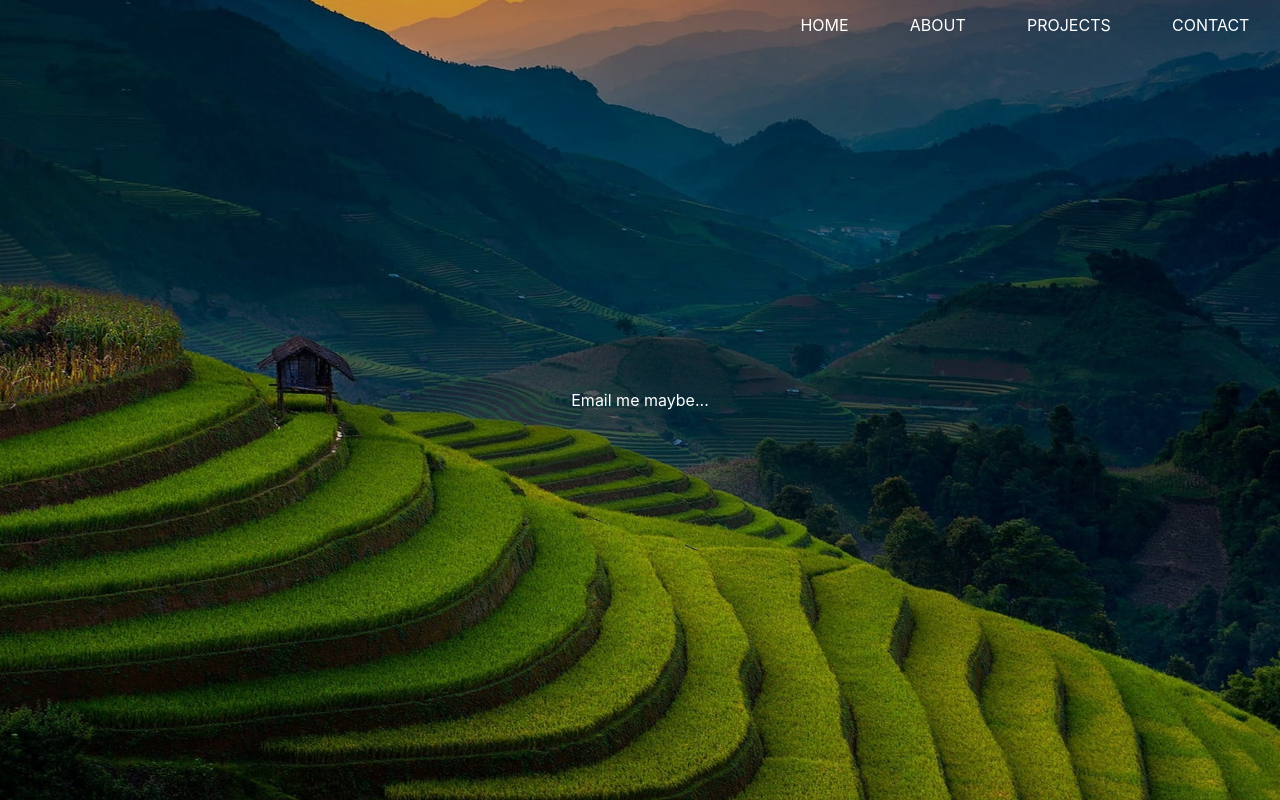
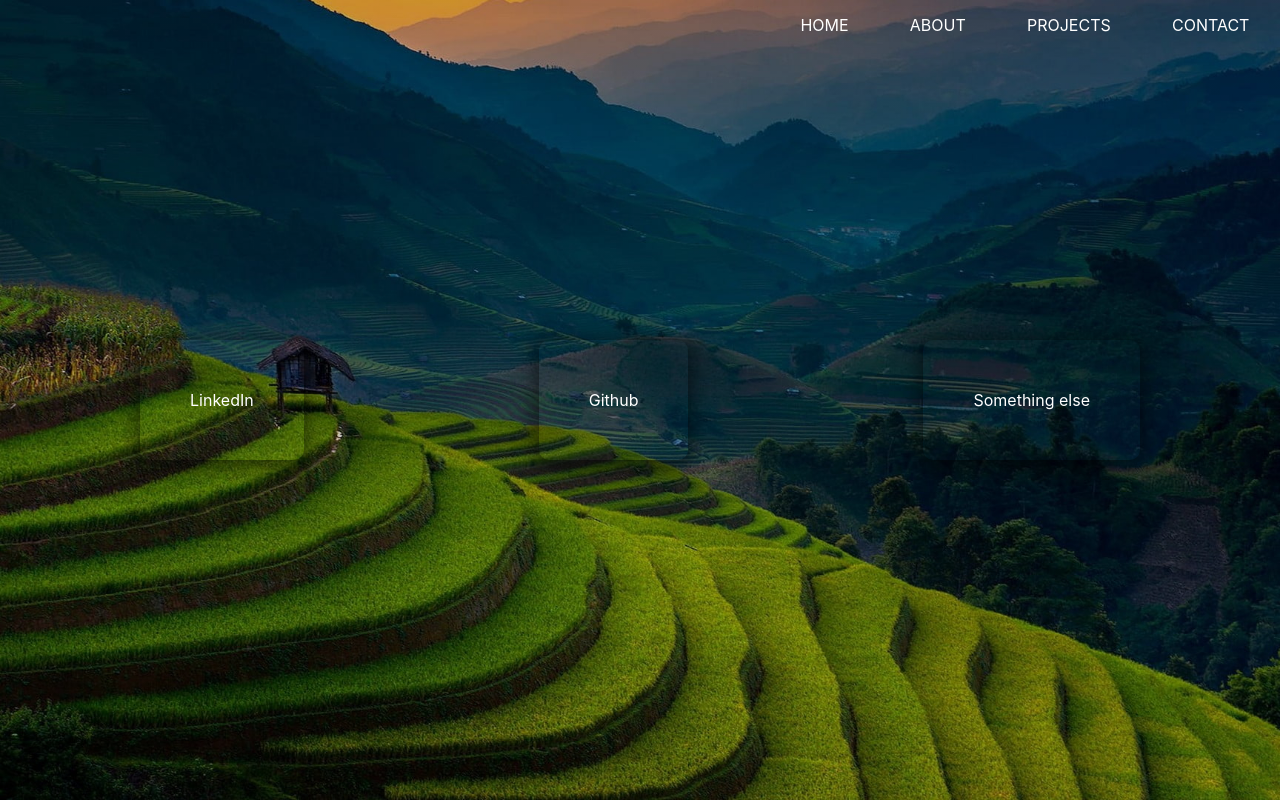
Before and after one commit to PierreLN/PierreLN.github.io, a React (Create React App) app: page / in a window 1280 px wide. Both pictures are taken after a click on the button "CONTACT". Built offline with nearby package versions, Linux system fonts and the light colour scheme.

Commit message:
add contact page css

```diff
--- a/src/components/ContactPage/ContactPage.jsx
+++ b/src/components/ContactPage/ContactPage.jsx
@@ -1,8 +1,15 @@
 import React from "react";
 import styles from "./ContactPage.module.css";
+import Card from "../UI/Card";
 
 function ContactPage(props) {
-  return <div>Email me maybe...</div>;
+  return (
+    <div className={styles.contactPage}>
+      <Card className={styles.contactPage_element}>LinkedIn</Card>
+      <Card className={styles.contactPage_element}>Github</Card>
+      <Card className={styles.contactPage_element}>Something else</Card>
+    </div>
+  );
 }
 
 export default ContactPage;
--- a/src/components/ContactPage/ContactPage.module.css
+++ b/src/components/ContactPage/ContactPage.module.css
@@ -1,3 +1,19 @@
 .contactPage {
+  width: 1000px;
+  height: auto;
+  display: flex;
+  justify-content: space-between;
+}
 
+.contactPage_element {
+  width: fit-content;
+  box-shadow: 0px 5px 20px 5px rgba(0, 0, 0, 0.5);
+  padding: 5%;
+  transition: all 0.5s ease-in-out;
 }
+
+.contactPage_element:hover {
+  transform: scale(1.5);
+  box-shadow: 0px 15px 40px 15px rgba(0, 0, 0, 0.5);
+  cursor: pointer;
+}
--- a/src/components/MainPage/MainPage.jsx
+++ b/src/components/MainPage/MainPage.jsx
@@ -1,4 +1,4 @@
-import React, { useState, useEffect } from "react";
+import React, { useState, useEffect, useRef } from "react";
 import styles from "./MainPage.module.css";
 import AboutPage from "../AboutPage/AboutPage";
 import HomePage from "../HomePage/HomePage";
@@ -6,7 +6,9 @@ import ProjectPage from "../ProjectPage/ProjectPage";
 import ContactPage from "../ContactPage/ContactPage";
 
 function MainPage(props) {
-  const selected = (data) => {
+  const mainPageRef = useRef(null);
+
+  const selected = () => {
     setCurrentPage(projectPage);
   };
 
@@ -29,7 +31,11 @@ function MainPage(props) {
     }
   }, [props.selectedPage]);
 
-  return <div className={styles.main_page}>{currentPage}</div>;
+  return (
+    <div className={styles.main_page} ref={mainPageRef}>
+      {currentPage}
+    </div>
+  );
 }
 
 export default MainPage;
```
Also changed, not shown: src/components/MainPage/MainPage.module.css (line endings or trailing spaces).
